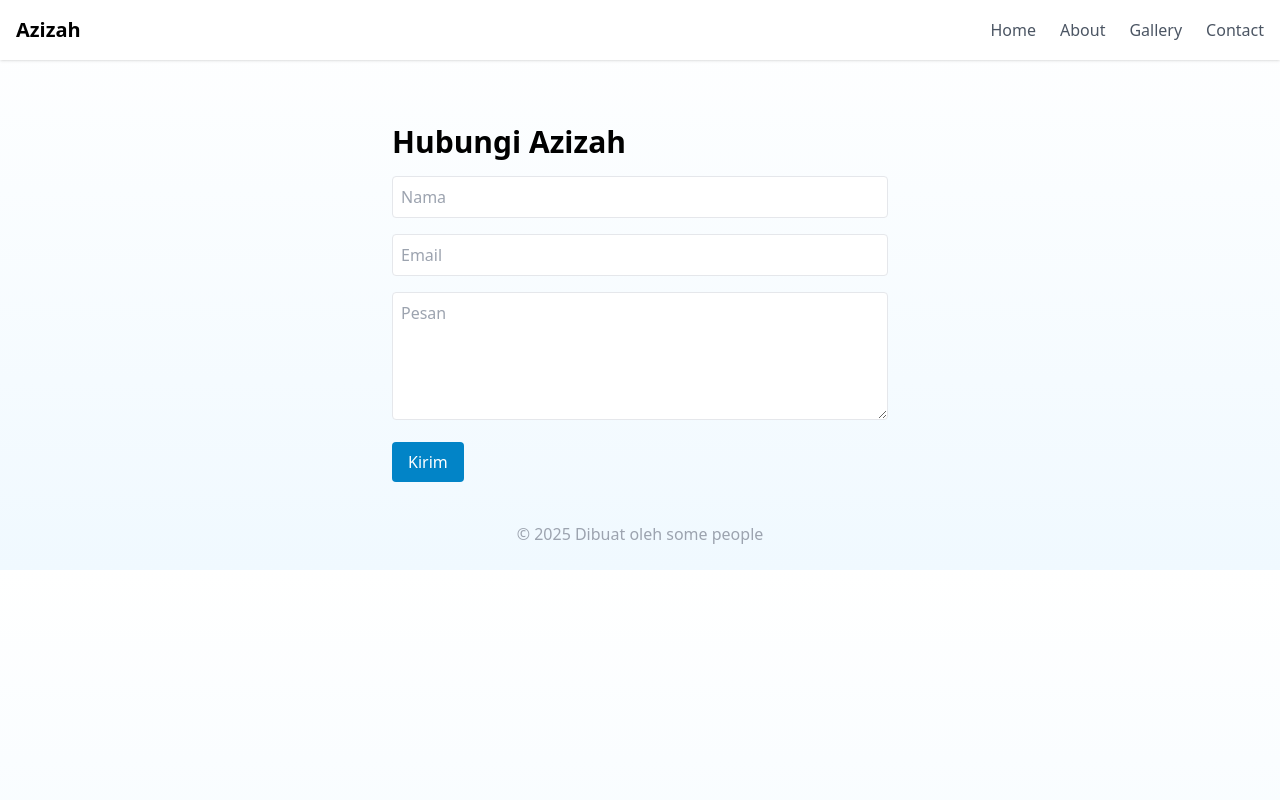
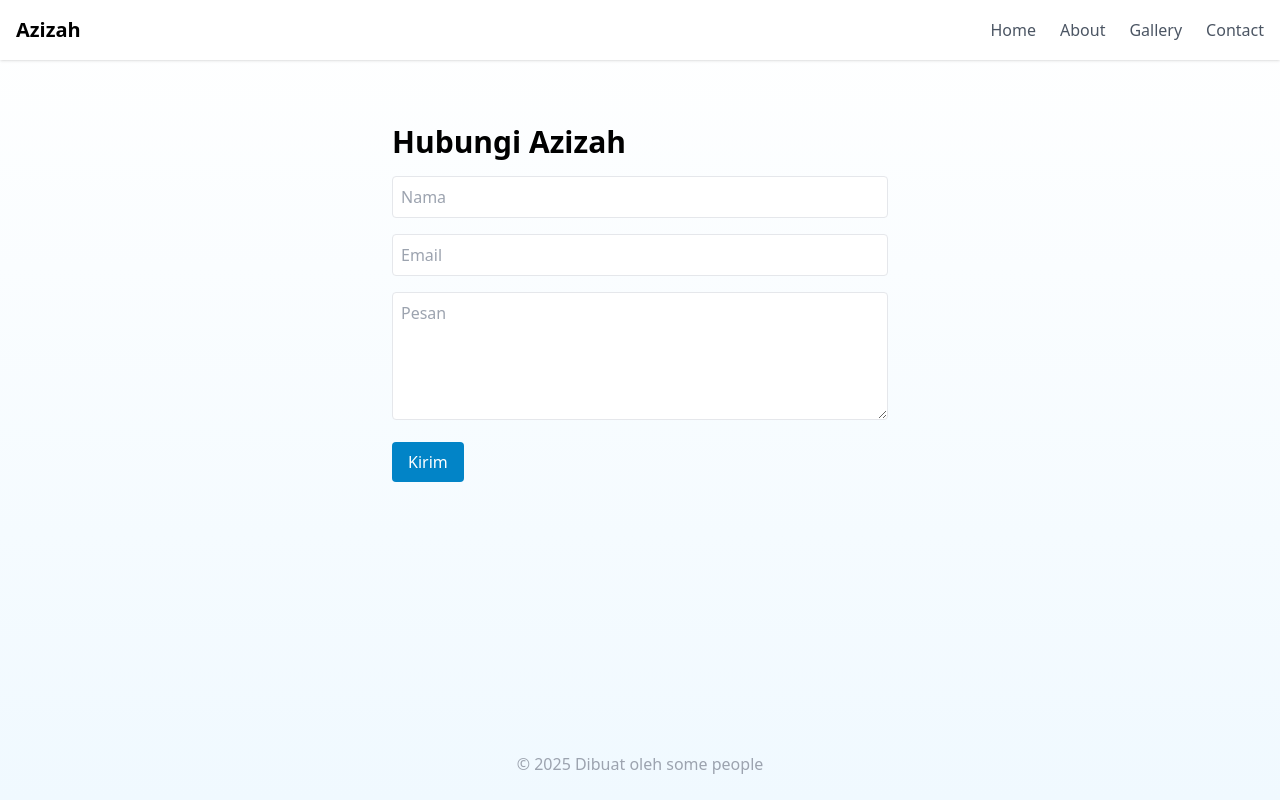
Before and after one commit to Itsmenobi4/Secret, a plain HTML site: page contact.html in a window 1280 px wide. Drawn offline with nearby package versions, Linux system fonts and the light colour scheme; some packages are replaced by stand-ins of ours; a script that the page names is missing.

Commit message:
Update contact.html

```diff
--- a/contact.html
+++ b/contact.html
@@ -5,8 +5,12 @@
   <meta name="viewport" content="width=device-width,initial-scale=1" />
   <title>Kontak Azizah</title>
   <script src="https://cdn.tailwindcss.com"></script>
+  <!-- SweetAlert -->
+  <script src="https://cdn.jsdelivr.net/npm/sweetalert2@11"></script>
 </head>
-<body class="bg-gradient-to-b from-white to-sky-50 font-sans">
+<body class="bg-gradient-to-b from-white to-sky-50 font-sans min-h-screen flex flex-col">
+
+  <!-- Navbar -->
   <nav class="bg-white shadow p-4 flex justify-between items-center sticky top-0 z-50">
     <h1 class="text-xl font-semibold">Azizah</h1>
     <ul class="flex gap-6 text-gray-600">
@@ -17,9 +21,10 @@
     </ul>
   </nav>
 
-  <section class="max-w-xl mx-auto p-10">
+  <!-- Form -->
+  <section class="max-w-xl mx-auto p-10 flex-1">
     <h2 class="text-3xl font-bold mb-4">Hubungi Azizah</h2>
-    <form class="space-y-4" onsubmit="return fakeSendMessage(event)">
+    <form class="space-y-4" id="contactForm">
       <input type="text" placeholder="Nama" required class="w-full border rounded p-2 focus:ring-2 focus:ring-sky-400">
       <input type="email" placeholder="Email" required class="w-full border rounded p-2 focus:ring-2 focus:ring-sky-400">
       <textarea placeholder="Pesan" required class="w-full border rounded p-2 h-32 focus:ring-2 focus:ring-sky-400"></textarea>
@@ -27,7 +32,11 @@
     </form>
   </section>
 
-  <footer class="text-center text-gray-400 py-6">© 2025 Dibuat oleh some people</footer>
+  <!-- Footer -->
+  <footer class="text-center text-gray-400 py-6 mt-auto">
+    © 2025 Dibuat oleh some people
+  </footer>
+
   <script src="js/main.js"></script>
 </body>
 </html>
```
